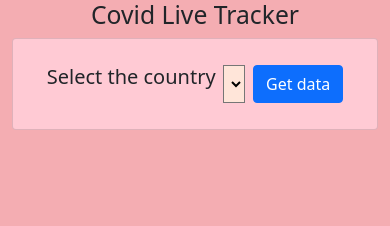
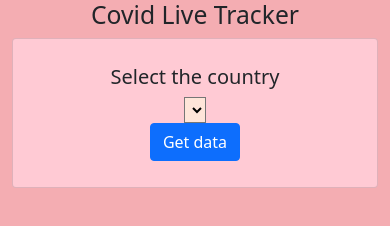
Before and after one commit to shaik-chandu-au13/Covidtracker, a plain HTML site: page index.html in a window 390 px wide. Drawn offline with nearby package versions, Linux system fonts and the light colour scheme; no server answers.

Commit message:
version 1.3 media

```diff
--- a/style.css
+++ b/style.css
@@ -46,3 +46,14 @@ body{
     text-align: center;
 
   }
+
+@media  (max-width: 570px) {
+
+.bodycontent{
+display:flex;
+justify-content:center;
+flex-direction:column;
+align-items: center;
+padding:10px;
+}
+}
```
